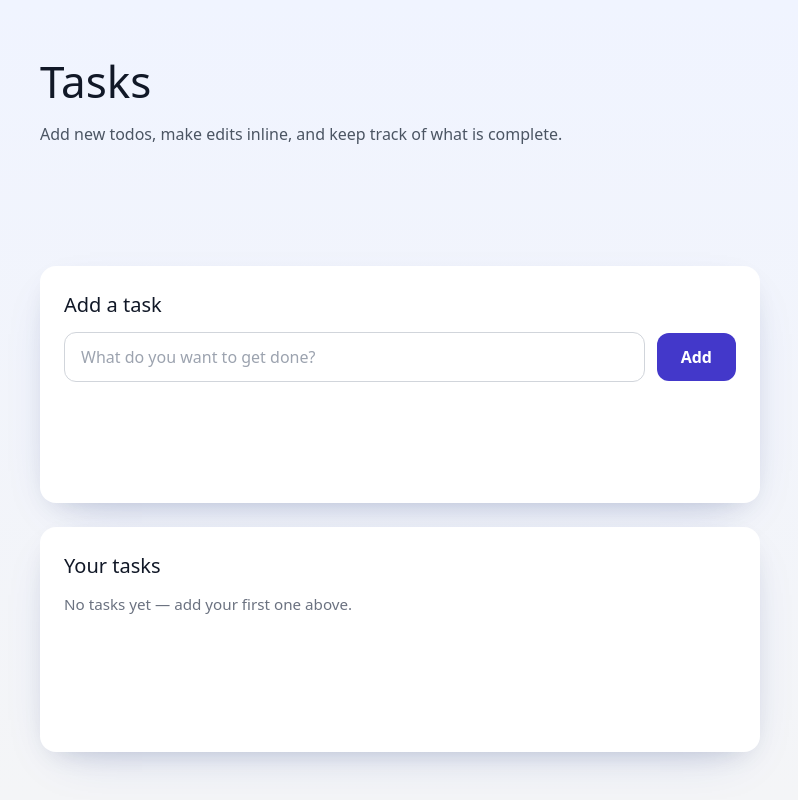
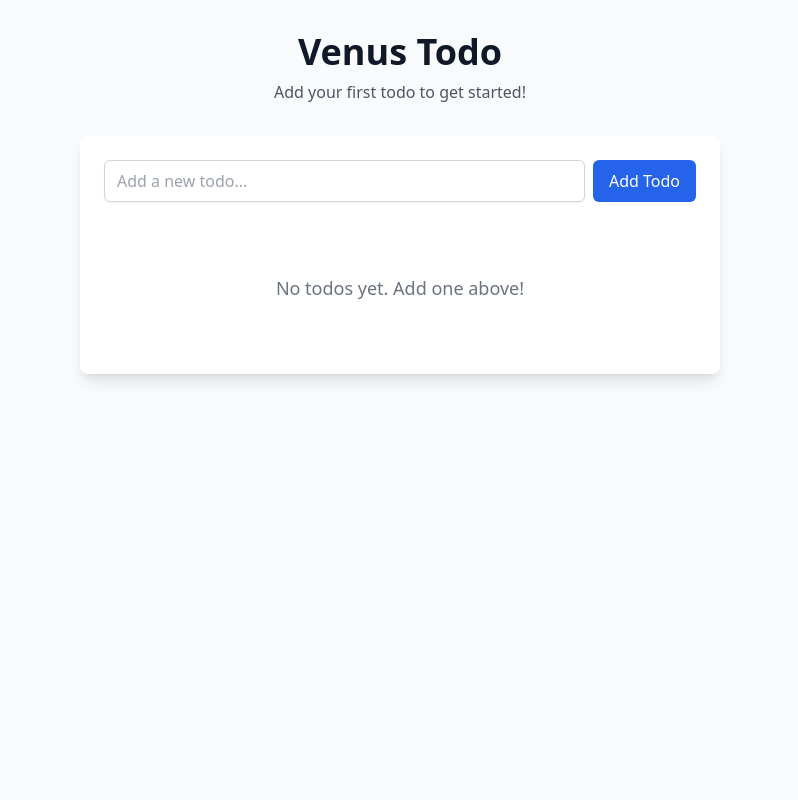
Before and after one commit to 2advancesolutions/venus-todo-react, a React (Vite) app: page / in a window 1280 px wide. Shown: the whole page, without its empty margins (240-1038 px from the left). Built offline with nearby package versions, Linux system fonts and the light colour scheme.

Commit message:
wip: coding: round 14 [App.tsx]

```diff
--- a/src/App.tsx
+++ b/src/App.tsx
@@ -1,358 +1,90 @@
-import type { CSSProperties, FormEvent } from 'react';
-import { useMemo, useState } from 'react';
-
-type Todo = {
-  id: string;
-  title: string;
-  isCompleted: boolean;
-  createdAt: number;
-};
-
-const createTodo = (title: string): Todo => ({
-  id: crypto.randomUUID(),
-  title,
-  isCompleted: false,
-  createdAt: Date.now(),
-});
+import { useState, useEffect } from 'react'
+import TodoInput from './components/TodoInput'
+import TodoList from './components/TodoList'
+import { Todo } from './types/todo'
 
 function App() {
-  const [todos, setTodos] = useState<Todo[]>([]);
-  const [draft, setDraft] = useState('');
-  const [editingId, setEditingId] = useState<string | null>(null);
-  const [editingDraft, setEditingDraft] = useState('');
+  const [todos, setTodos] = useState<Todo[]>(() => {
+    const saved = localStorage.getItem('todos')
+    if (saved) {
+      try {
+        const parsed = JSON.parse(saved)
+        return parsed.map((todo: any) => ({
+          ...todo,
+          createdAt: new Date(todo.createdAt),
+          updatedAt: new Date(todo.updatedAt)
+        }))
+      } catch {
+        return []
+      }
+    }
+    return []
+  })
 
-  const stats = useMemo(() => {
-    const total = todos.length;
-    const completed = todos.filter((todo) => todo.isCompleted).length;
-    const active = total - completed;
-    return { total, active, completed };
-  }, [todos]);
+  useEffect(() => {
+    localStorage.setItem('todos', JSON.stringify(todos))
+  }, [todos])
 
-  const handleAdd = (event: FormEvent<HTMLFormElement>) => {
-    event.preventDefault();
-    const trimmed = draft.trim();
+  const addTodo = (text: string) => {
+    const newTodo: Todo = {
+      id: crypto.randomUUID(),
+      text,
+      completed: false,
+      createdAt: new Date(),
+      updatedAt: new Date()
+    }
+    setTodos(prev => [...prev, newTodo])
+  }
 
-    if (!trimmed) {
-      return;
-    }
+  const updateTodo = (id: string, updates: Partial<Pick<Todo, 'text' | 'completed'>>) => {
+    setTodos(prev =>
+      prev.map(todo =>
+        todo.id === id
+          ? { ...todo, ...updates, updatedAt: new Date() }
+          : todo
+      )
+    )
+  }
 
-    setTodos((previous) => [...previous, createTodo(trimmed)]);
-    setDraft('');
-  };
+  const deleteTodo = (id: string) => {
+    setTodos(prev => prev.filter(todo => todo.id !== id))
+  }
 
-  const handleToggle = (id: string) => {
-    setTodos((previous) =>
-      previous.map((todo) =>
-        todo.id === id ? { ...todo, isCompleted: !todo.isCompleted } : todo,
-      ),
-    );
-  };
-
-  const handleDelete = (id: string) => {
-    setTodos((previous) => previous.filter((todo) => todo.id !== id));
-
-    if (editingId === id) {
-      setEditingId(null);
-      setEditingDraft('');
-    }
-  };
-
-  const startEditing = (todo: Todo) => {
-    setEditingId(todo.id);
-    setEditingDraft(todo.title);
-  };
-
-  const cancelEditing = () => {
-    setEditingId(null);
-    setEditingDraft('');
-  };
-
-  const saveEditing = (id: string) => {
-    const trimmed = editingDraft.trim();
-    if (!trimmed) {
-      return;
-    }
-
-    setTodos((previous) =>
-      previous.map((todo) => (todo.id === id ? { ...todo, title: trimmed } : todo)),
-    );
-    setEditingId(null);
-    setEditingDraft('');
-  };
+  const completedCount = todos.filter(todo => todo.completed).length
+  const pendingCount = todos.length - completedCount
 
   return (
-    <div style={styles.page}>
-      <main style={styles.main}>
-        <header>
-          <h1 style={styles.heading}>Tasks</h1>
-          <p style={styles.subheading}>
-            Add new todos, make edits inline, and keep track of what is complete.
+    <div className="min-h-screen bg-gray-50 py-8">
+      <div className="max-w-2xl mx-auto px-4">
+        <header className="text-center mb-8">
+          <h1 className="text-4xl font-bold text-gray-900 mb-2">Venus Todo</h1>
+          <p className="text-gray-600">
+            {todos.length > 0
+              ? `${pendingCount} pending, ${completedCount} completed`
+              : 'Add your first todo to get started!'
+            }
           </p>
         </header>
 
-        <section aria-labelledby="add-todo" style={styles.card}>
-          <h2 id="add-todo" style={styles.sectionHeading}>
-            Add a task
-          </h2>
-          <form onSubmit={handleAdd} style={styles.form}>
-            <label htmlFor="new-todo" style={styles.visuallyHidden}>
-              Describe your task
-            </label>
-            <input
-              id="new-todo"
-              name="new-todo"
-              value={draft}
-              onChange={(event) => setDraft(event.target.value)}
-              placeholder="What do you want to get done?"
-              autoComplete="off"
-              maxLength={120}
-              style={styles.input}
-            />
-            <button type="submit" style={styles.primaryButton}>
-              Add
-            </button>
-          </form>
-        </section>
+        <div className="bg-white rounded-lg shadow-lg p-6">
+          <TodoInput onAddTodo={addTodo} />
+          <TodoList
+            todos={todos}
+            onUpdate={updateTodo}
+            onDelete={deleteTodo}
+          />
+        </div>
 
-        <section aria-labelledby="todo-list" style={styles.card}>
-          <header style={styles.listHeader}>
-            <div>
-              <h2 id="todo-list" style={styles.sectionHeading}>
-                Your tasks
-              </h2>
-              <p style={styles.meta}>
-                {stats.total === 0
-                  ? 'No tasks yet — add your first one above.'
-                  : `${stats.active} active • ${stats.completed} completed`}
-              </p>
-            </div>
-          </header>
-          <ul style={styles.list}>
-            {todos.map((todo) => {
-              const isEditing = editingId === todo.id;
-              return (
-                <li key={todo.id} style={styles.listItem}>
-                  <div style={styles.itemMain}>
-                    <input
-                      type="checkbox"
-                      checked={todo.isCompleted}
-                      onChange={() => handleToggle(todo.id)}
-                      aria-label={todo.isCompleted ? 'Mark as active' : 'Mark as done'}
-                    />
-
-                    {isEditing ? (
-                      <input
-                        value={editingDraft}
-                        onChange={(event) => setEditingDraft(event.target.value)}
-                        onKeyDown={(event) => {
-                          if (event.key === 'Enter') {
-                            saveEditing(todo.id);
-                          }
-                          if (event.key === 'Escape') {
-                            cancelEditing();
-                          }
-                        }}
-                        autoFocus
-                        style={styles.editInput}
-                      />
-                    ) : (
-                      <span
-                        style={{
-                          ...styles.title,
-                          textDecoration: todo.isCompleted ? 'line-through' : 'none',
-                          color: todo.isCompleted ? '#6b7280' : '#202124',
-                        }}
-                      >
-                        {todo.title}
-                      </span>
-                    )}
-                  </div>
-
-                  <div style={styles.actions}>
-                    {isEditing ? (
-                      <>
-                        <button
-                          type="button"
-                          onClick={() => saveEditing(todo.id)}
-                          style={styles.secondaryButton}
-                        >
-                          Save
-                        </button>
-                        <button
-                          type="button"
-                          onClick={cancelEditing}
-                          style={styles.ghostButton}
-                        >
-                          Cancel
-                        </button>
-                      </>
-                    ) : (
-                      <button
-                        type="button"
-                        onClick={() => startEditing(todo)}
-                        style={styles.secondaryButton}
-                      >
-                        Edit
-                      </button>
-                    )}
-                    <button
-                      type="button"
-                      onClick={() => handleDelete(todo.id)}
-                      style={styles.dangerButton}
-                    >
-                      Delete
-                    </button>
-                  </div>
-                </li>
-              );
-            })}
-          </ul>
-        </section>
-      </main>
+        {todos.length > 0 && (
+          <footer className="text-center mt-6">
+            <p className="text-sm text-gray-500">
+              Double-click a todo to edit it. Press Enter to save, Escape to cancel.
+            </p>
+          </footer>
+        )}
+      </div>
     </div>
-  );
+  )
 }
 
-const styles: Record<string, CSSProperties> = {
-  page: {
-    minHeight: '100vh',
-    padding: '3rem 1rem',
-    background: 'linear-gradient(180deg, #f0f4ff 0%, #f4f5f7 100%)',
-    display: 'flex',
-    justifyContent: 'center',
-  },
-  main: {
-    width: '100%',
-    maxWidth: '720px',
-    display: 'grid',
-    gap: '1.5rem',
-  },
-  heading: {
-    fontSize: '2.75rem',
-    margin: 0,
-  },
-  subheading: {
-    marginTop: '0.5rem',
-    color: '#4b5563',
-    fontSize: '1rem',
-  },
-  card: {
-    backgroundColor: '#ffffff',
-    borderRadius: '1rem',
-    padding: '1.5rem',
-    boxShadow:
-      '0 18px 50px -25px rgba(30, 64, 175, 0.25), 0 10px 30px -15px rgba(15, 23, 42, 0.2)',
-  },
-  sectionHeading: {
-    fontSize: '1.25rem',
-    margin: '0 0 0.75rem',
-  },
-  form: {
-    display: 'flex',
-    gap: '0.75rem',
-    alignItems: 'center',
-  },
-  input: {
-    flex: 1,
-    padding: '0.75rem 1rem',
-    borderRadius: '0.75rem',
-    border: '1px solid #d1d5db',
-    fontSize: '1rem',
-    outline: 'none',
-  },
-  editInput: {
-    flex: 1,
-    padding: '0.5rem 0.75rem',
-    borderRadius: '0.5rem',
-    border: '1px solid #d1d5db',
-    fontSize: '1rem',
-  },
-  primaryButton: {
-    padding: '0.75rem 1.5rem',
-    borderRadius: '0.75rem',
-    border: 'none',
-    backgroundColor: '#4338ca',
-    color: '#ffffff',
-    fontWeight: 600,
-    cursor: 'pointer',
-  },
-  secondaryButton: {
-    padding: '0.5rem 1rem',
-    borderRadius: '0.5rem',
-    border: '1px solid #4f46e5',
-    backgroundColor: '#eef2ff',
-    color: '#3730a3',
-    fontWeight: 500,
-    cursor: 'pointer',
-  },
-  ghostButton: {
-    padding: '0.5rem 1rem',
-    borderRadius: '0.5rem',
-    border: 'none',
-    backgroundColor: 'transparent',
-    color: '#4b5563',
-    cursor: 'pointer',
-  },
-  dangerButton: {
-    padding: '0.5rem 1rem',
-    borderRadius: '0.5rem',
-    border: '1px solid #f87171',
-    backgroundColor: '#fee2e2',
-    color: '#b91c1c',
-    fontWeight: 500,
-    cursor: 'pointer',
-  },
-  list: {
-    margin: 0,
-    padding: 0,
-    listStyle: 'none',
-    display: 'grid',
-    gap: '1rem',
-  },
-  listItem: {
-    display: 'flex',
-    alignItems: 'center',
-    justifyContent: 'space-between',
-    gap: '1rem',
-    padding: '0.75rem 1rem',
-    borderRadius: '0.75rem',
-    border: '1px solid #e5e7eb',
-    backgroundColor: '#f9fafb',
-  },
-  itemMain: {
-    display: 'flex',
-    alignItems: 'center',
-    gap: '0.75rem',
-    flex: 1,
-  },
-  actions: {
-    display: 'flex',
-    gap: '0.5rem',
-  },
-  title: {
-    fontSize: '1rem',
-    fontWeight: 500,
-  },
-  listHeader: {
-    display: 'flex',
-    justifyContent: 'space-between',
-    alignItems: 'center',
-    marginBottom: '1rem',
-  },
-  meta: {
-    margin: 0,
-    color: '#6b7280',
-    fontSize: '0.95rem',
-  },
-  visuallyHidden: {
-    position: 'absolute',
-    clip: 'rect(0 0 0 0)',
-    clipPath: 'inset(50%)',
-    height: '1px',
-    width: '1px',
-    overflow: 'hidden',
-    whiteSpace: 'nowrap',
-  },
-};
-
-export default App;
+export default App
```
